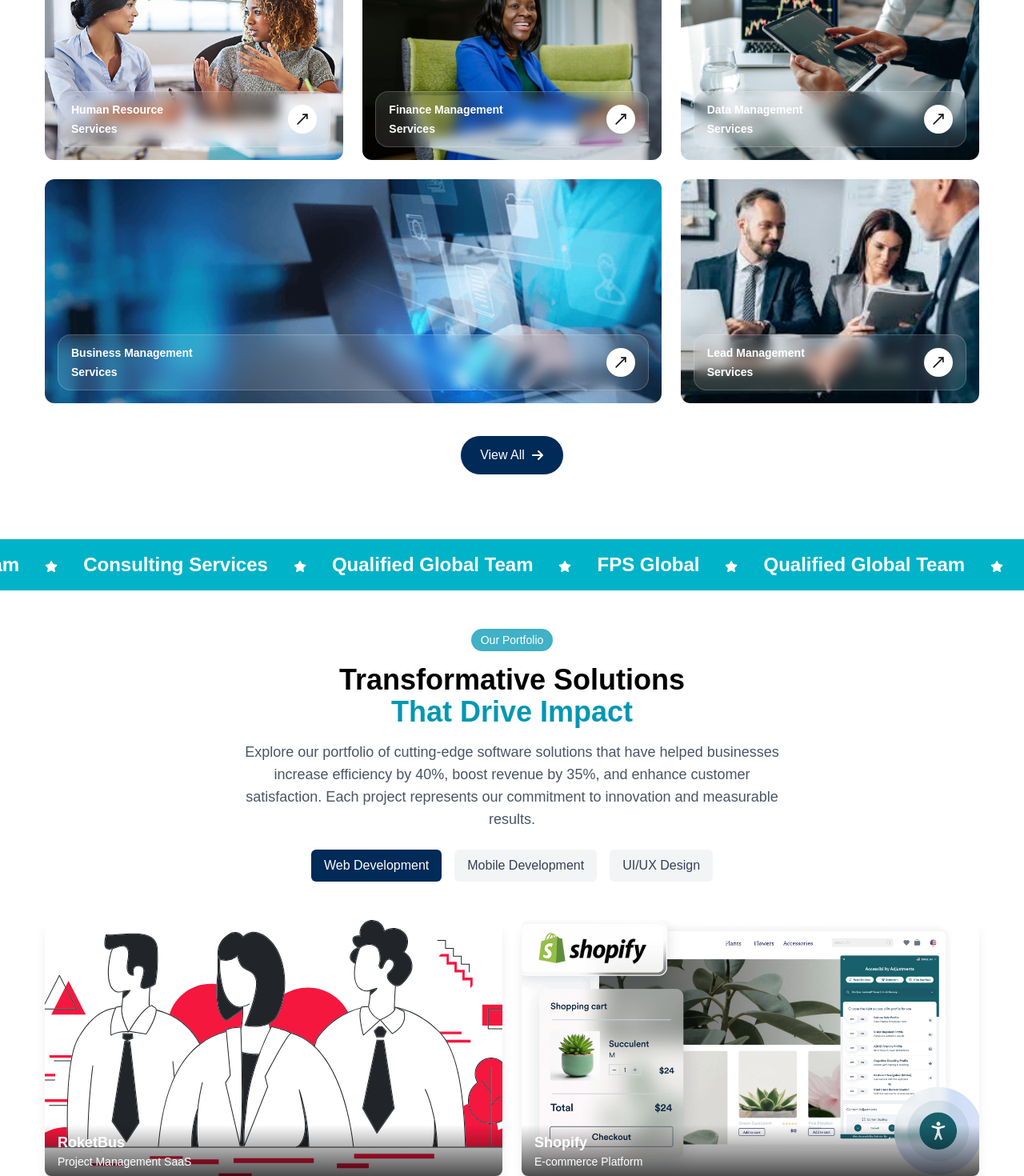
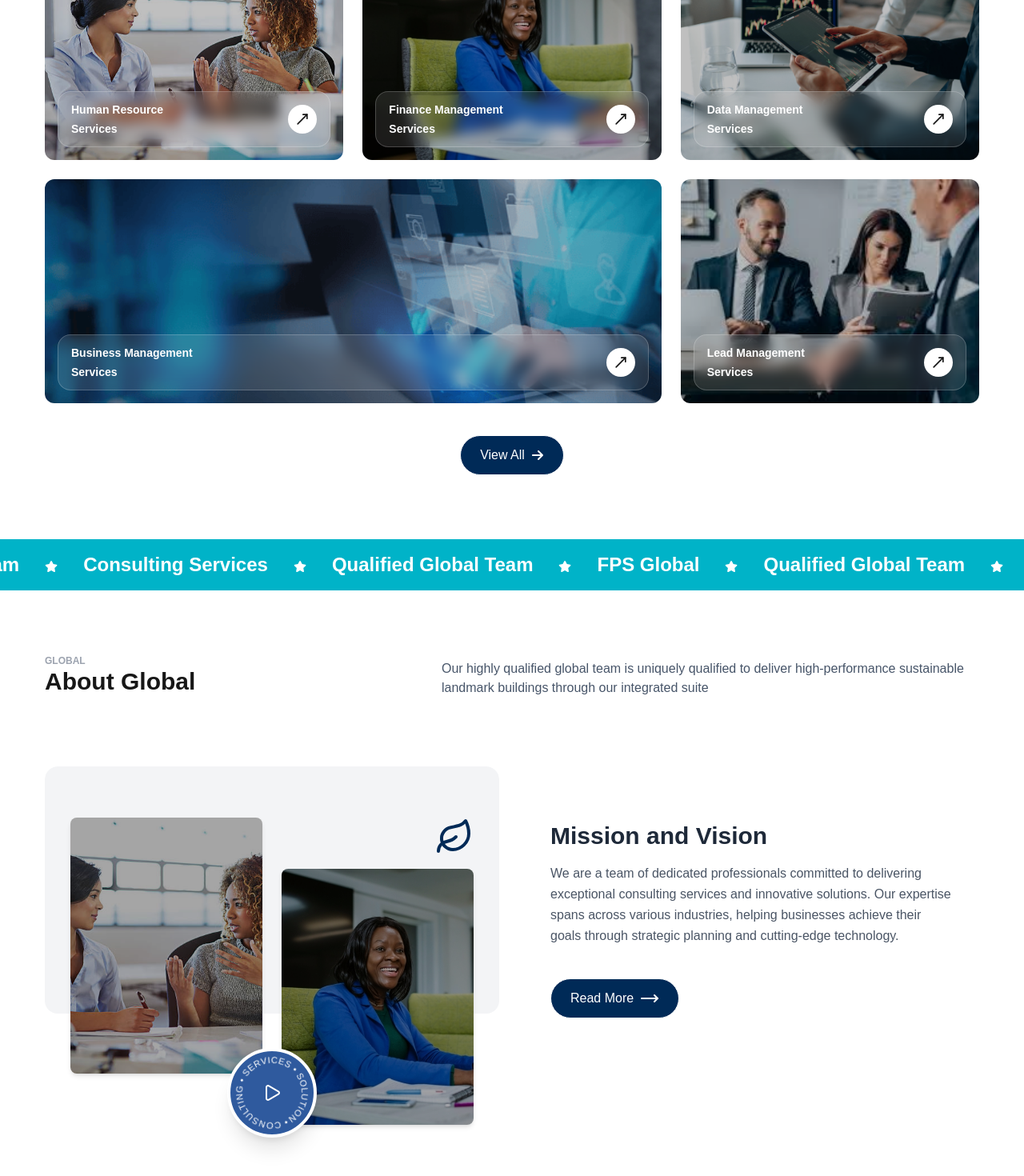
Before and after one commit to iftekharul-islam/aetherix-website, a Next.js app: page / in a window 1280 px wide. Shown: the part 1060-2530 px from the top of the page at 80% size. Built offline with nearby package versions, Linux system fonts and the light colour scheme.

Commit message:
all the section done of this site

```diff
--- a/src/components/about/About.js
+++ b/src/components/about/About.js
@@ -7,7 +7,7 @@ import offer4 from '@/assets/offer4.png';
 import offer5 from '@/assets/offer5.jpeg';
 import offer6 from '@/assets/offer6.jpeg';
 const About = () => {
-    const youtubeVideoId = 'sUf2PtEZris';
+    const youtubeVideoId = 'Hu4Yvq-g7_Y';
 
     return (
         <>
--- a/src/components/blogs/Blogs.js
+++ b/src/components/blogs/Blogs.js
@@ -89,6 +89,7 @@ const Blogs = () => {
     return (
         <>
             <section className='py-20 container'>
+                <h2 className='text-2xl font-bold mb-10'>Featured Blogs</h2>
                 <div className='flex flex-col md:flex-row gap-8'>
                     <div className='md:w-1/2 flex flex-col'>
                         <div className='bg-white rounded-lg shadow-md overflow-hidden hover:shadow-lg transition-shadow flex-1 flex flex-col'>
@@ -165,7 +166,7 @@ const Blogs = () => {
             </section>
 
             <section className='pb-20 container'>
-                <h2 className='text-2xl font-bold mb-10'>Featured Blogs</h2>
+                <h2 className='text-2xl font-bold mb-10'>All Blogs</h2>
                 <BlogList blogData={blogData} />
             </section>
         </>
--- a/src/components/global/CircularImageSection.jsx
+++ b/src/components/global/CircularImageSection.jsx
@@ -17,7 +17,15 @@ const CircularImageSection = ({ youtubeVideoId, image1, image2 }) => {
 
     return (
         <>
-            <div className=' py-4 px-4 sm:py-6 sm:px-8 rounded-2xl flex-shrink-0'>
+            <div className='relative  px-4 mt-20 sm:px-8 rounded-2xl flex-shrink-0'>
+                {/* Background with 2/3 red section */}
+                <div className='absolute inset-0 -z-10'>
+                    <div className='w-full h-full rounded-2xl overflow-hidden'>
+                        <div className='h-2/3 w-full bg-gray-100 rounded-2xl'></div>
+                        <div className='h-1/3 w-full bg-white'></div>
+                    </div>
+                </div>
+
                 <div className='relative flex flex-row justify-center items-center md:items-end gap-3 sm:gap-4 md:gap-6 pb-16 sm:pb-20 md:pb-28 lg:pb-20'>
                     {/* First Image */}
                     <div className='relative w-32 h-40 sm:w-40 sm:h-52 md:w-52 md:h-64 lg:w-60 lg:h-80 rounded-lg overflow-hidden shadow-md -mt-4 sm:-mt-6 md:-mt-10'>
--- a/src/components/home/GlobalSection.jsx
+++ b/src/components/home/GlobalSection.jsx
@@ -1,29 +1,55 @@
 import React from 'react';
+import CircularImageSection from '../global/CircularImageSection';
+import offer1 from '@/assets/offer1.jpg';
+import offer2 from '@/assets/offer2.jpg';
+import { MoveRight } from 'lucide-react';
+function GlobalSection() {
+    const youtubeVideoId = 'Hu4Yvq-g7_Y';
+    return (
+        <>
+            <section className='py-10 md:py-20 container'>
+                <div className='flex justify-between items-center gap-2 flex-wrap'>
+                    <div>
+                        <p className='text-xs text-[#9ca3af] uppercase font-semibold'>Global</p>
+                        <h2 className='text-3xl font-bold mb-2'>About Global</h2>
+                    </div>
+                    <div className='text-[#475569] max-w-2xl'>
+                        Our highly qualified global team is uniquely qualified to deliver
+                        high-performance sustainable landmark buildings through our integrated suite
+                    </div>
+                </div>
+                <div className='flex flex-col lg:flex-row gap-6 lg:gap-8 items-center'>
+                    {/* Images Container - Maintains layout on all screen sizes */}
+                    <CircularImageSection
+                        youtubeVideoId={youtubeVideoId}
+                        image1={offer1}
+                        image2={offer2}
+                    />
 
-function GlobalSection() {
-    return (
-        <section className='py-20 container'>
-            <p className='text-xs text-[#9ca3af] uppercase font-semibold'>Global</p>
-            <h2 className='text-3xl font-bold mb-4'>About Global</h2>
-            <div className='flex gap-10'>
-                <div className='flex gap-4'>
-                    <img src='https://placehold.co/200x200' className='rounded-xl' />
-                    <img src='https://placehold.co/200x200' className='rounded-xl' />
+                    {/* Content Section - Now centered */}
+                    <div className='flex-1 min-w-0 flex'>
+                        <div className='bg-white p-6 md:p-8 rounded-2xl max-w-2xl w-full'>
+                            <div className='text-2xl md:text-3xl font-bold text-gray-800 mb-4 '>
+                                Mission and Vision
+                            </div>
+                            <div className='text-gray-600 leading-relaxed mb-6 '>
+                                We are a team of dedicated professionals committed to delivering
+                                exceptional consulting services and innovative solutions. Our
+                                expertise spans across various industries, helping businesses
+                                achieve their goals through strategic planning and cutting-edge
+                                technology.
+                            </div>
+                            <div className='text-center mt-10'>
+                                <button className='px-6 py-3 rounded-full border text-white bg-[#002a57] font-normal flex items-center gap-2 cursor-pointer hover:bg-[#004a7f] transition-colors'>
+                                    Read More
+                                    <MoveRight />
+                                </button>
+                            </div>
+                        </div>
+                    </div>
                 </div>
-                <div>
-                    <h3 className='text-xl font-semibold mb-2'>Mission and Vision</h3>
-                    <p className='text-[#475569] mb-4'>
-                        Our purpose is to support our clients in achieving their primary objectives
-                        in delivering flexible, healthy, fully tuned and functioning facilities that
-                        perform to the highest level for their occupants to allow them to be
-                        productive and successful.
-                    </p>
-                    <button className='px-6 py-3 rounded-full bg-[#002a57] text-white font-semibold'>
-                        Read More
-                    </button>
-                </div>
-            </div>
-        </section>
+            </section>
+        </>
     );
 }
 
--- a/src/components/home/Home.js
+++ b/src/components/home/Home.js
@@ -14,10 +14,10 @@ const Home = () => {
             <HeroSection />
             <OfferSection />
             <FeaturesServiceSection />
+            <GlobalSection />
             <PortFolioSection />
-            <ServiceSection/>
+            <ServiceSection />
             <ClientSection />
-            {/*    <GlobalSection /> */}
             <CustomerFeedbackSection />
             <LatestNewsSection />
         </>
--- a/src/components/home/LatestNewsSection.jsx
+++ b/src/components/home/LatestNewsSection.jsx
@@ -102,9 +102,7 @@ function LatestNewsSection() {
                     high-performance sustainable landmark buildings through our integrated suite
                 </div>
             </div>
-            <section>
-                <section className='py-20 container'>
-                    <div className='flex flex-col md:flex-row gap-8'>
+            <div className='flex flex-col md:flex-row gap-8 mt-10'>
                 <div className='md:w-1/2 flex flex-col'>
                     <div className='bg-white rounded-lg shadow-md overflow-hidden hover:shadow-lg transition-shadow flex-1 flex flex-col'>
                         <div className='p-6 flex flex-col flex-1'>
@@ -177,8 +175,7 @@ function LatestNewsSection() {
                     ))}
                 </div>
             </div>
-                </section>
-            </section>
+
             <div className='text-center mt-10'>
                 <button className='px-6 py-3 rounded-full border text-white bg-[#002a57] font-normal flex items-center gap-2 mx-auto cursor-pointer'>
                     View All
--- a/src/components/home/OfferSection.jsx
+++ b/src/components/home/OfferSection.jsx
@@ -8,6 +8,7 @@ import offer3 from '@/assets/offer3.jpg';
 import offer4 from '@/assets/offer4.png';
 import offer5 from '@/assets/offer5.jpeg';
 import { MoveUpRight } from 'lucide-react';
+import Link from 'next/link';
 function OfferSection() {
     const tiles = [
         {
@@ -60,34 +61,38 @@ function OfferSection() {
             </div>
             <div className='grid grid-cols-1 sm:grid-cols-2 lg:grid-cols-3 gap-6 mt-10'>
                 {tiles.map((tile) => (
-                    <div
+                    <Link
+                        href='#'
                         key={tile.id}
                         className={`relative rounded-xl overflow-hidden h-[280px] ${
                             tile.span === 2 ? 'sm:col-span-2' : ''
-                        }`}
+                        } group`}
                     >
+                        <div className='w-full h-full'>
                             <Image
                                 src={tile.image}
                                 alt={tile.title}
-                            className='w-full h-full object-cover'
+                                className='w-full h-full object-cover group-hover:scale-105 transition-transform duration-300 brightness-75'
                                 width={400}
                                 height={280}
                             />
                             <div className='absolute bottom-4 left-4 right-4'>
-                            <div className='w-full bg-white/10 backdrop-blur-sm border border-white/20 rounded-2xl px-4 py-3 flex items-center justify-between'>
+                                <div className='w-full bg-white/10 backdrop-blur-sm border border-white/20 rounded-2xl px-4 py-3 flex items-center justify-between transition-all duration-300 hover:bg-white/20 hover:border-white/30 hover:shadow-lg hover:shadow-white/10'>
                                     <div className='flex flex-col gap-1'>
-                                    <p className='text-white font-semibold text-sm'>{tile.title}</p>
+                                        <p className='text-white font-semibold text-sm'>
+                                            {tile.title}
+                                        </p>
                                         <p className='text-white font-semibold text-sm'>
                                             {tile.category}
                                         </p>
                                     </div>
-
-                                <div className='px-2 py-2 bg-white rounded-full'>
+                                    <div className='px-2 py-2 bg-white rounded-full transition-transform duration-300 group-hover:rotate-45'>
                                         <MoveUpRight size={20} />
                                     </div>
                                 </div>
                             </div>
                         </div>
+                    </Link>
                 ))}
             </div>
 
```
Also changed, not shown: src/components/services/ServiceCategory.jsx (+9 -12 lines). Lines whose indentation alone changed are shown as unchanged.
